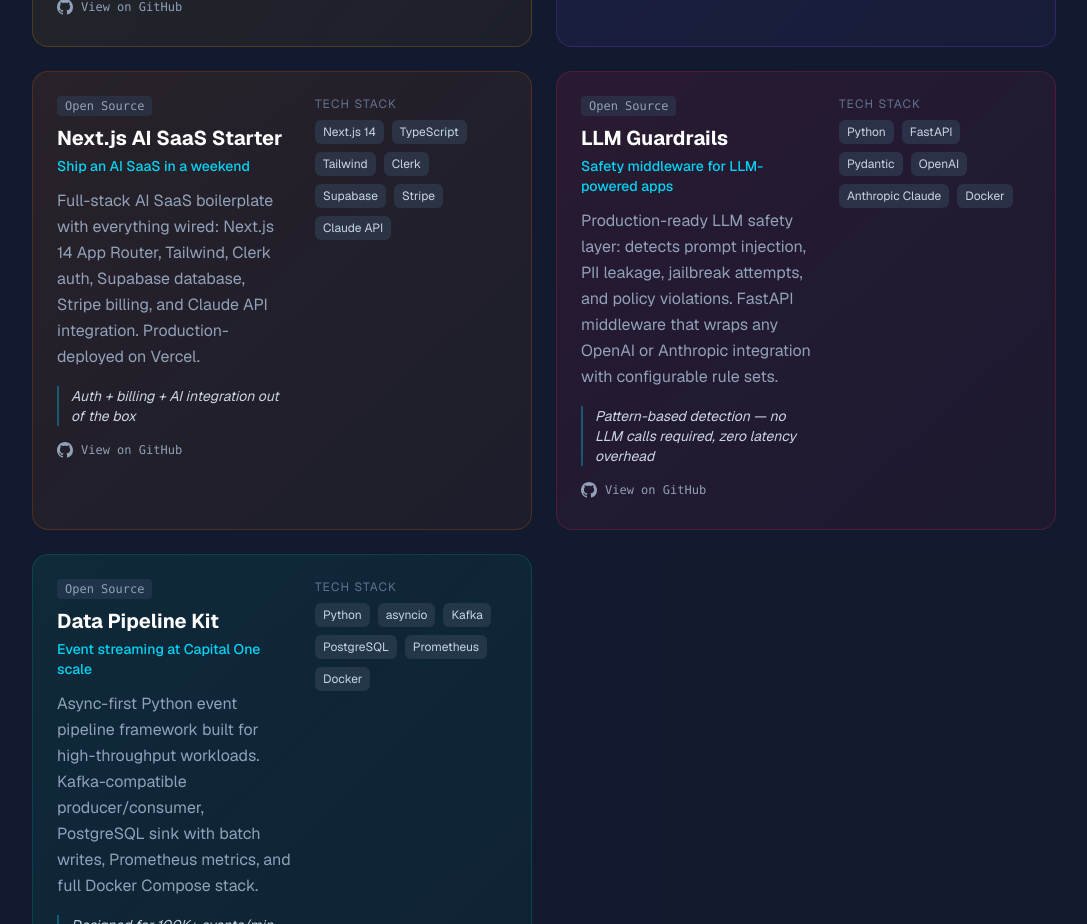
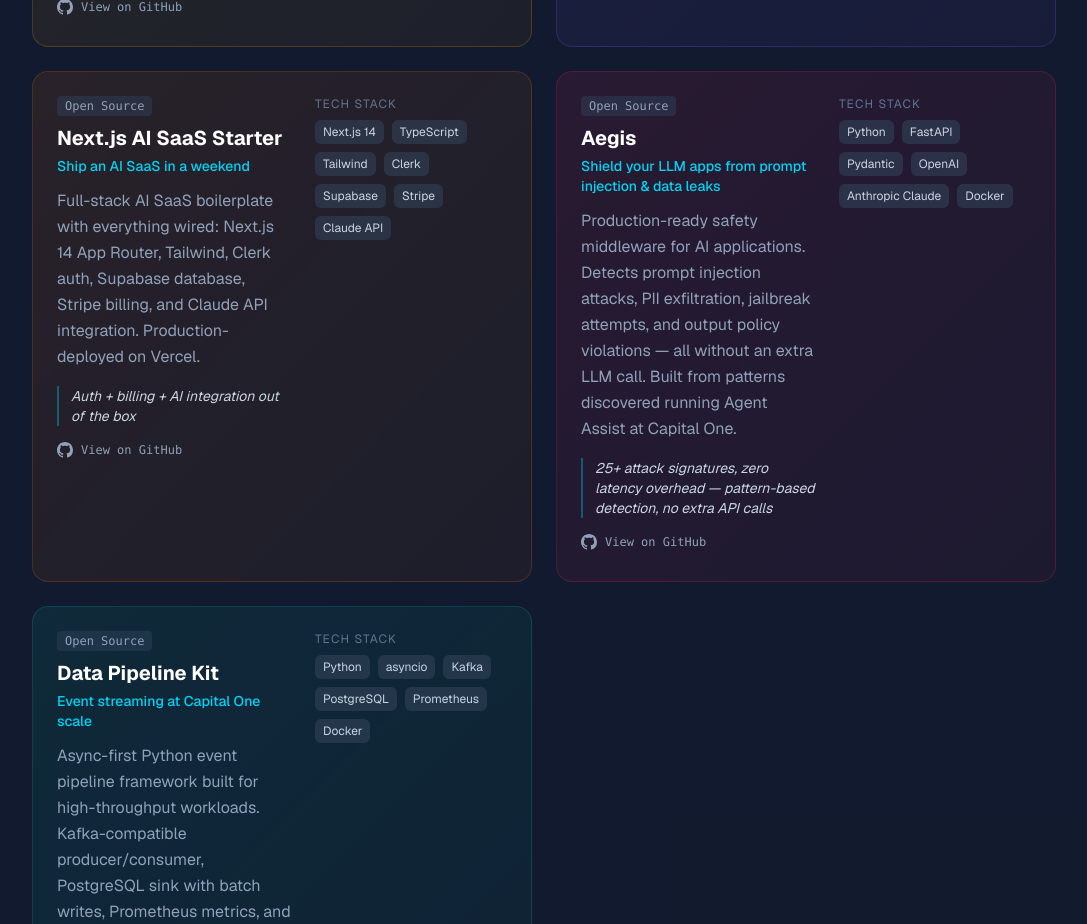
Before and after one commit to Conrady82/conradpreston-portfolio, a Next.js app: page / in a window 1280 px wide. Shown: the part 3260-4184 px from the top of the page, without its empty margins (96-1183 px from the left). Built offline with nearby package versions, Linux system fonts and the light colour scheme.

Commit message:
rename: LLM Guardrails → Aegis with updated copy

```diff
--- a/components/Projects.tsx
+++ b/components/Projects.tsx
@@ -80,12 +80,12 @@
     github: "https://github.com/Conrady82/nextjs-ai-saas-starter",
   },
   {
-    name: "LLM Guardrails",
-    tagline: "Safety middleware for LLM-powered apps",
+    name: "Aegis",
+    tagline: "Shield your LLM apps from prompt injection & data leaks",
     description:
-      "Production-ready LLM safety layer: detects prompt injection, PII leakage, jailbreak attempts, and policy violations. FastAPI middleware that wraps any OpenAI or Anthropic integration with configurable rule sets.",
+      "Production-ready safety middleware for AI applications. Detects prompt injection attacks, PII exfiltration, jailbreak attempts, and output policy violations — all without an extra LLM call. Built from patterns discovered running Agent Assist at Capital One.",
     tech: ["Python", "FastAPI", "Pydantic", "OpenAI", "Anthropic Claude", "Docker"],
-    highlight: "Pattern-based detection — no LLM calls required, zero latency overhead",
+    highlight: "25+ attack signatures, zero latency overhead — pattern-based detection, no extra API calls",
     color: "from-rose-500/10 to-rose-500/5",
     border: "border-rose-500/20 hover:border-rose-500/50",
     tag: "Open Source",
```
